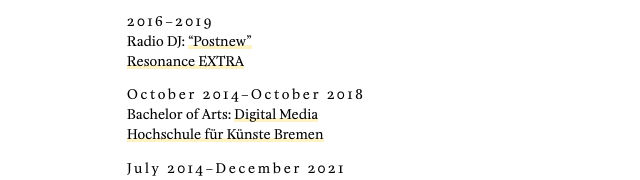
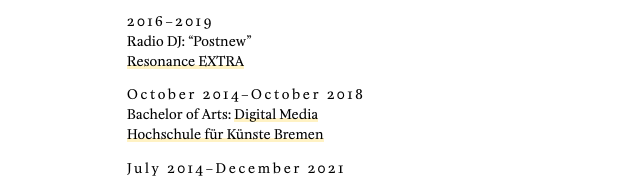
Before and after one commit to kenokenobingo/kenokeno.bingo, an Eleventy site: page meta/cv.md in a window 1280 px wide. Shown: the part 1301-1481 px from the top of the page, 1-641 px from the left. Built offline with nearby package versions, Linux system fonts and the light colour scheme; Eleventy itself is replaced by a stand-in of ours; files that its build step writes are made by us from their sources.

Commit message:
Minor change @ CV

```diff
--- a/meta/cv.md
+++ b/meta/cv.md
@@ -38,7 +38,7 @@ Erasmus student
 [Universität für künstlerische und industrielle Gestaltung Linz](https://www.ufg.at/)
 
 _2016–2019_
-Radio DJ: [“Postnew”](https://postnew.kenokeno.bingo/)
+Radio DJ: “Postnew”
 [Resonance EXTRA](http://extra.resonance.fm/)
 
 _October 2014–October 2018_
```
